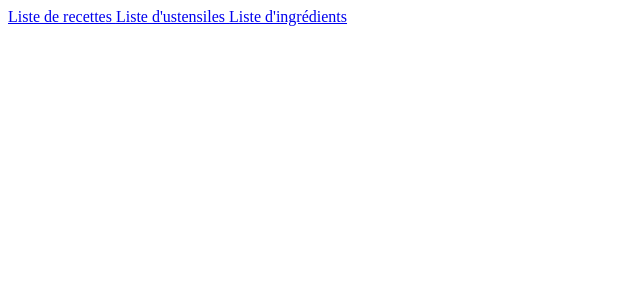
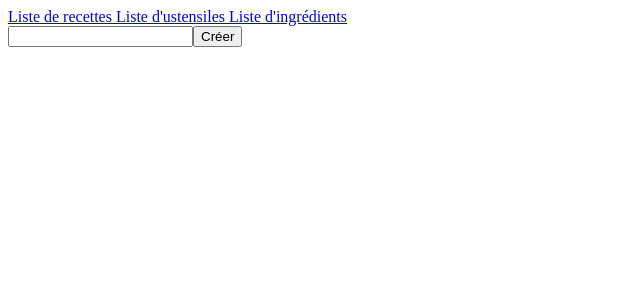
Before and after one commit to j4m3s-s/playground, a Vue app in the folder reshipi/frontend/front/: page /ingredient-edit in a window 1280 px wide. Shown: the top 300 px of the page, without its empty margins (0-640 px from the left). Built offline with nearby package versions, Linux system fonts and the light colour scheme.

Commit message:
feat(reshipi/frontend): add posting ingredients

```diff
--- a/reshipi/frontend/front/src/components/IngredientEdition.vue
+++ b/reshipi/frontend/front/src/components/IngredientEdition.vue
@@ -1,5 +1,11 @@
 <template>
-    <div>
+    <div v-if="!posted">
+        <input type="text" v-model="name" />
+        <button v-on:click="createIngredient"> Créer </button>
+    </div>
+    <div v-else>
+      Successfuly posted
+      <button v-on:click="reset"> Créer un nouvel ingrédient </button>
     </div>
 </template>
 
@@ -11,8 +17,27 @@ export default Vue.extend({
   name: 'IngredientEdition',
   data () {
     return {
-        ingredient: null,
+        name: "",
+        posted: false
     }
+  },
+  methods: {
+      createIngredient () {
+          axios.post("http://localhost:3000/ingredients", {
+              name: this.name
+          })
+          .then((response) => {
+            console.log(response)
+            this.posted = true
+          })
+          .catch((error) => {
+            console.log(error)
+          })
+      },
+      reset () {
+          this.name = ""
+          this.posted = false
+      }
   }
 })
 </script>
```
